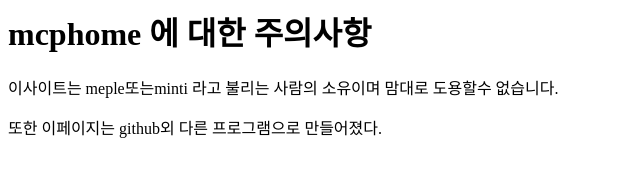
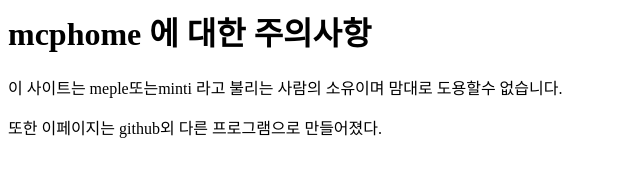
Before and after one commit to dyoon354/dyoon354.github.io, a plain HTML site: page index.html in a window 1280 px wide. Shown: the full height of the page, 0-640 px from the left. Drawn offline with Linux system fonts and the light colour scheme.

Commit message:
Update index.html

```diff
--- a/index.html
+++ b/index.html
@@ -1,3 +1,3 @@
 <h1><b>mcphome 에 대한 주의사항</b></h1>
-<p>이사이트는 meple또는minti 라고 불리는 사람의 소유이며 맘대로 도용할수 없습니다.</p>
+<p>이 사이트는 meple또는minti 라고 불리는 사람의 소유이며 맘대로 도용할수 없습니다.</p>
 <p>또한 이페이지는 github외 다른 프로그램으로 만들어졌다.</p>
```
